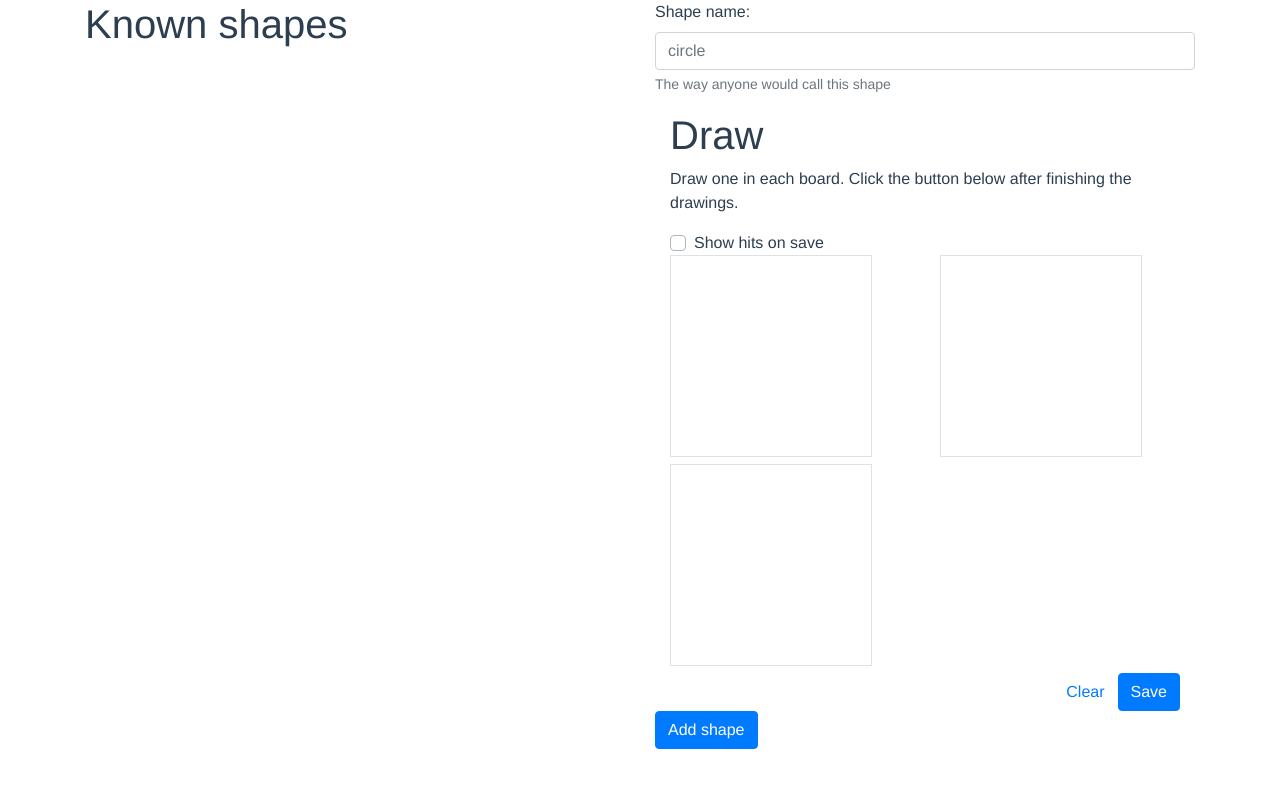
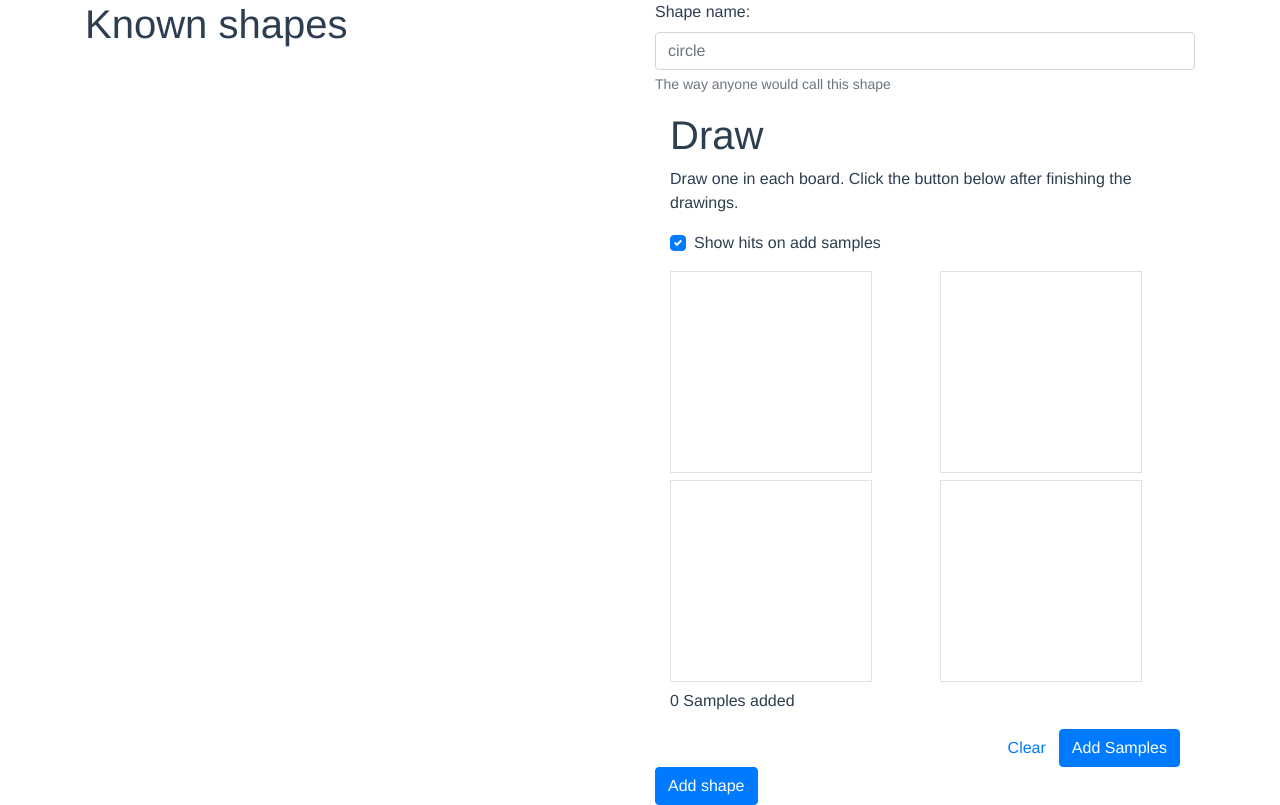
Before and after one commit to jonathanmv/shapes-checker, a Vue app: page /#/ in a window 1280 px wide. Both pictures are taken after a click on the button "Add shape". Built offline with nearby package versions, Linux system fonts and the light colour scheme.

Commit message:
Allowed variable number of samples

```diff
--- a/src/components/AddShape.vue
+++ b/src/components/AddShape.vue
@@ -10,7 +10,7 @@
                     placeholder="circle">
       </b-form-input>
     </b-form-group>
-    <Train @trained="shape.data = $event" :shape="shape.name" :resolution="resolution"/>
+    <Train @data-added="shape.data = $event" :shape="shape.name" :resolution="resolution"/>
     <b-button type="submit" variant="primary">Add shape</b-button>
   </b-form>
 </template>
--- a/src/components/Train.vue
+++ b/src/components/Train.vue
@@ -1,28 +1,32 @@
 <template lang="html">
   <b-container>
-    <h1>Draw {{shape}}</h1>
-    <p>Draw one {{shape}} in each board. Click the button below after finishing the drawings.</p>
-    <div>
-      <b-form-checkbox v-model="showHits"
-                       value="true"
-                       unchecked-value="false">
-        Show hits on save
-      </b-form-checkbox>
-    </div>
     <b-row>
       <b-col>
-        <Chalkboard :showHits="showHits" ref="sample1" />
+        <h1>Draw {{shape}}</h1>
+        <p>Draw one {{shape}} in each board. Click the button below after finishing the drawings.</p>
+        <p>
+          <b-form-checkbox v-model="showHits"
+            title="Show which regions are considered an interesting point to keep track of the shape"
+            value="true"
+            unchecked-value="false">
+            Show hits on add samples
+          </b-form-checkbox>
+        </p>
       </b-col>
-      <b-col>
-        <Chalkboard :showHits="showHits" ref="sample2" />
-      </b-col>
-      <b-col>
-        <Chalkboard :showHits="showHits" ref="sample3" />
+    </b-row>
+    <b-row>
+      <b-col :key="index" v-for="index in samplesToCollect">
+        <Chalkboard :showHits="showHits" ref="boards" />
       </b-col>
     </b-row>
     <b-row>
       <b-col>
-        <b-button @click="train" class="float-right" variant="primary">Save</b-button>
+        <p>{{numberOfSamples}} Samples added</p>
+      </b-col>
+    </b-row>
+    <b-row>
+      <b-col>
+        <b-button @click="addTrainingData" class="float-right" variant="primary">Add Samples</b-button>
         <b-button @click="clear" class="float-right" variant="link">Clear</b-button>
       </b-col>
     </b-row>
@@ -36,31 +40,32 @@ export default {
   name: 'Train',
   props: {
     shape: { required: true },
-    resolution: { type: Number, default: 20 }
+    resolution: { type: Number, default: 20 },
+    samplesToCollect: { type: Number, default: 4 }
   },
   components: { Chalkboard },
   data: () => ({
     trainData: [],
-    showHits: false
+    showHits: true
   }),
   computed: {
-    boards () {
-      return [1, 2, 3].map(i => this.$refs['sample' + i])
+    numberOfSamples () {
+      return this.trainData.length
     }
   },
   methods: {
     getVectors () {
-      return this.boards.map(board => board.getImageVector(this.resolution))
+      return this.$refs.boards.map(board => board.getImageVector(this.resolution))
     },
-    train () {
+    addTrainingData () {
       const vectors = this.getVectors()
       const output = { [this.shape]: 1 }
       const data = vectors.map(input => ({ input, output }))
       this.trainData = this.trainData.concat(data)
-      this.$emit('trained', this.trainData)
+      this.$emit('data-added', this.trainData)
     },
     clear () {
-      this.boards.forEach(board => board.clear())
+      this.$refs.boards.forEach(board => board.clear())
     }
   }
 }
```
